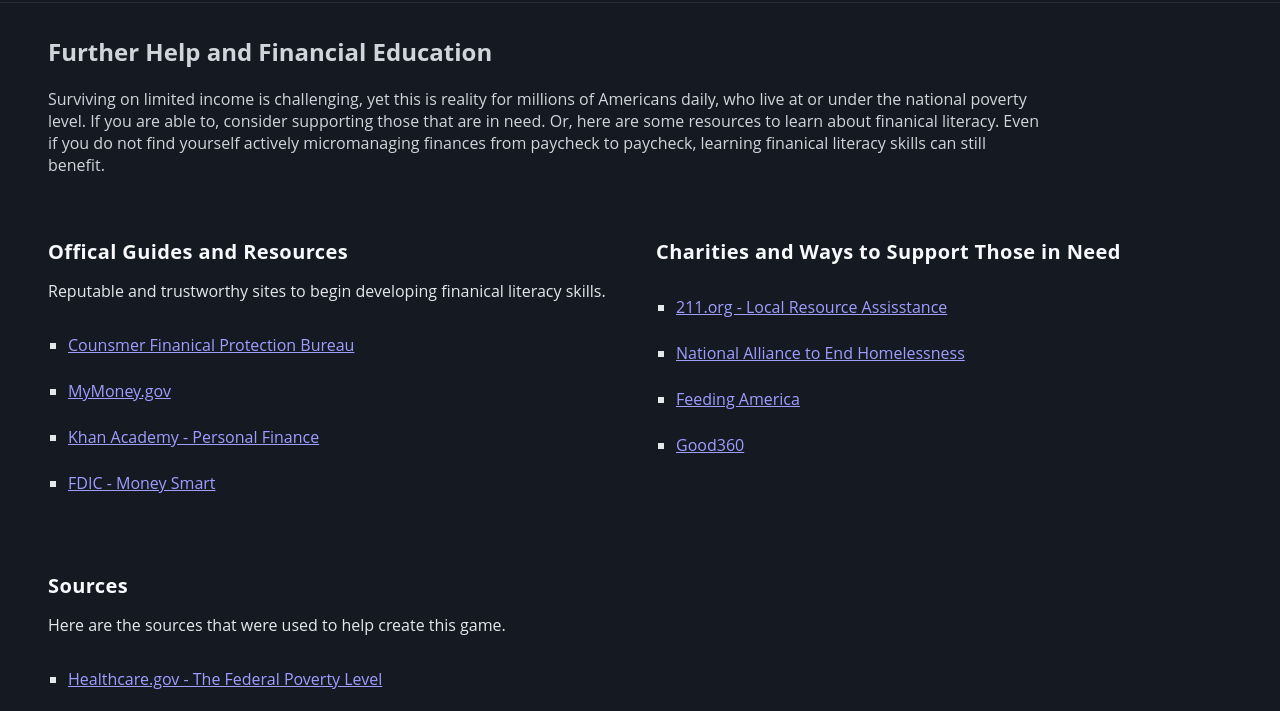
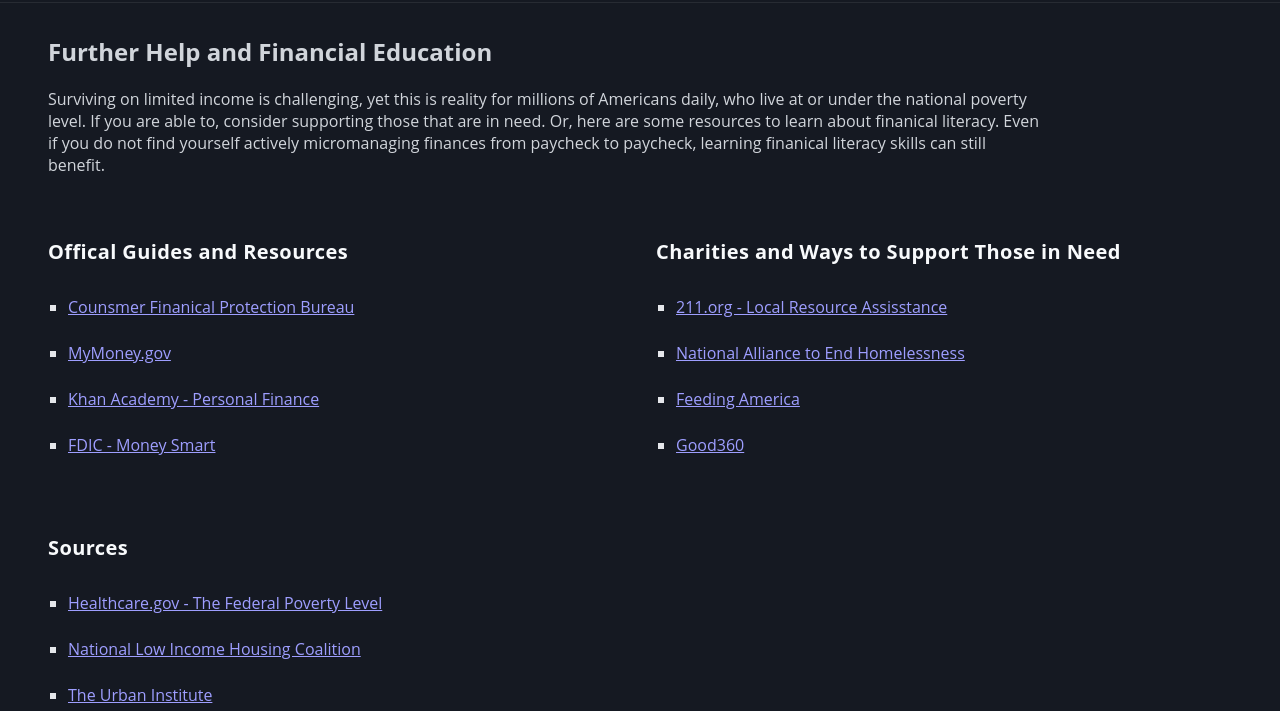
Before and after one commit to JshM0/JshM0.github.io, a plain HTML site: page resources.html in a window 1280 px wide. Shown: the part 76-787 px from the top of the page. Drawn offline with Linux system fonts and the light colour scheme.

Commit message:
Add files via upload

```diff
--- a/resources.html
+++ b/resources.html
@@ -27,7 +27,6 @@
         <section class="resource-section">
             <div class="resource-column">
                 <h2 class="resource-title">Offical Guides and Resources</h2>
-                <p>Reputable and trustworthy sites to begin developing finanical literacy skills.</p>
                 <ul class="resource-list">
                     <li><a href="https://www.consumerfinance.gov/consumer-tools/">Counsmer Finanical Protection Bureau</a></li>
                     <li><a href="https://www.mymoney.gov/">MyMoney.gov</a></li>
@@ -48,7 +47,6 @@
 
             <div class="resource-column">
                 <h2 class="resource-title">Sources</h2>
-                <p>Here are the sources that were used to help create this game.</p>
                 <ul class="resource-list">
                     <li><a href="https://www.healthcare.gov/glossary/federal-poverty-level-fpl/">Healthcare.gov - The Federal Poverty Level</a></li>
                     <li><a href="https://nlihc.org/"">National Low Income Housing Coalition</a></li>
```
